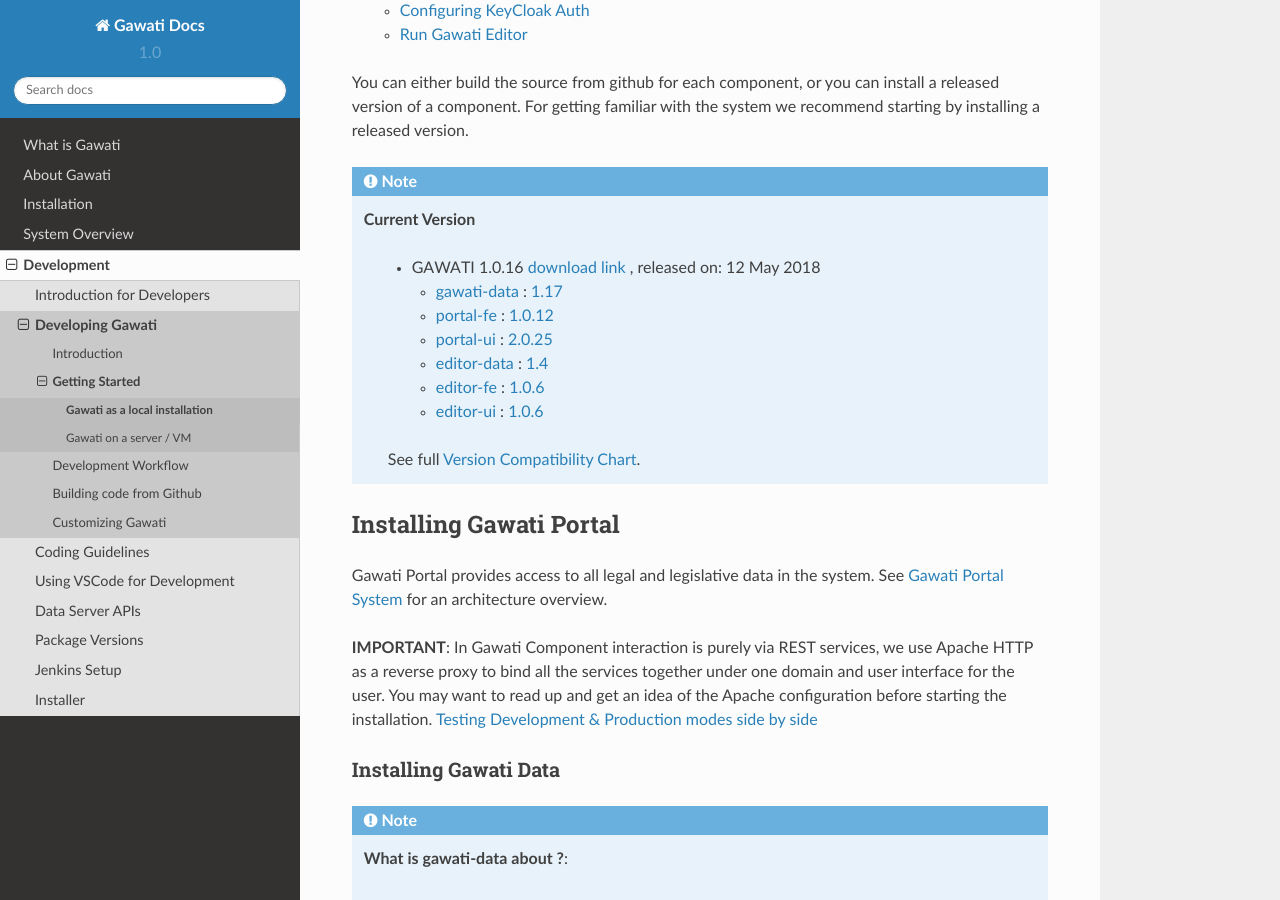
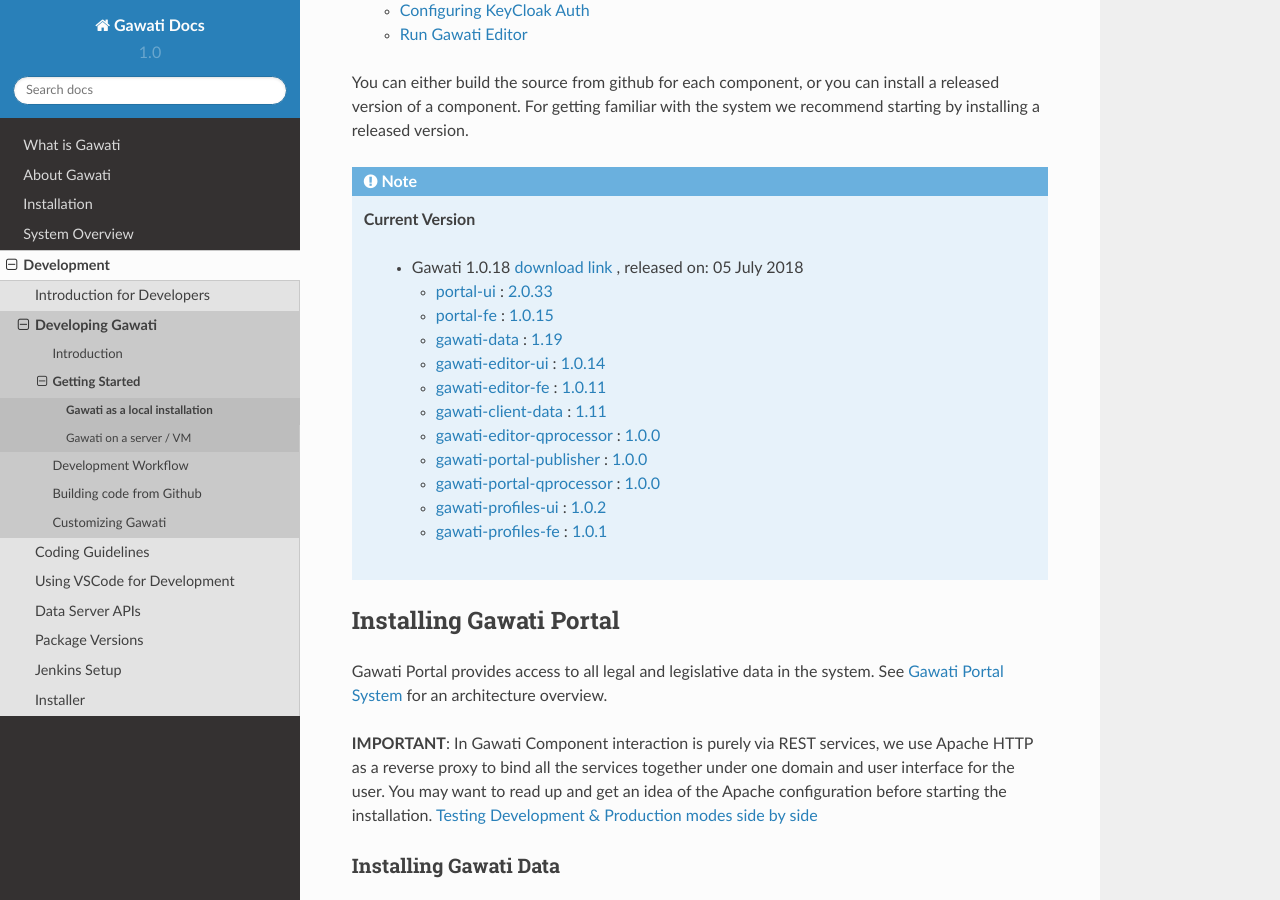
Before and after one commit to gawati/gawati-docs, a Sphinx documentation site: the page built from docs/source/development/dev-env-local.rst, in a window 1280 px wide and 900 px high, scrolled down 1835 px. Built offline with Sphinx 7.4.7 and the Read the Docs theme 2.0.0, drawn with Linux system fonts in a browser that asks for light colours; some of the changed text lies outside the part shown.

Commit message:
Updates to tdocs

```diff
--- a/docs/source/development/dev-env-local.rst
+++ b/docs/source/development/dev-env-local.rst
@@ -8,21 +8,7 @@ The below instructions are not specific to an operating system, the components w
 .. _inst-prerequisites:
 
 .. note::
-  **Pre-requisites (runtime):**
-
-    #. **JDK 1.8 LTS** - On Linux operating systems you can install `OpenJDK8 <http://openjdk.java.net/install/>`_; For `Windows <https://docs.oracle.com/javase/8/docs/technotes/guides/install/windows_jdk_install.html#CHDEBCCJ>`_ and for `Mac OSX <https://docs.oracle.com/javase/8/docs/technotes/guides/install/mac_jdk.html#CHDBADCG>`_ and `Using OS X Homebrew <https://stackoverflow.com/questions/24342886/how-to-install-java-8-on-mac/28635465#28635465>`_
-    #. **NodeJS LTS 8.11.x** - See `NodeJS LTS 8.11.x <https://nodejs.org/en/download/>`_. Alternatively you can install NVM (for `Linux <https://github.com/creationix/nvm/>`_ , `Windows <https://github.com/coreybutler/nvm-windows>`_ ) which lets you easily install parallel versions of NodeJS.
-    #. **eXist-db 3.4.1**: Download and install eXist-db 3.4.1, see `eXist-db <https://bintray.com/existdb/releases/exist/3.4.1/view>`_ Remember to note down the admin password of the eXist-db installation, you will need that later.   If you are installing eXist-db on Mac OS X, install it within the User folder, installing it in ``/Applications`` causes problems sometimes as the permissions required for eXist-db to write to the file system are for a super user.
-    #. **Apache HTTPD 2.4.x**: Install Apache, on Cent OS, Ubuntu and OS X this will likely be installed by default, on Windows you will have to download and install, see `Apache for Windows <https://www.apachehaus.com/cgi-bin/download.plx>`_; enable `mod_alias`, `mod_rewrite`, `mod_proxy`, `mod_proxy_http` and enable htaccess.
-    #. **KeyCloak 3.4.1**: Authentication server, provides single-sign-on, see :doc:`./authentication`
-    #. **RabbitMQ 3.7.6**: Message Queue server, used by the content sync engine that moves data between the  :ref:`gawati-editor` and the  :ref:`gawati-portal` see `installing rabbitmq server <https://www.rabbitmq.com/download.html>`_, `version 3.7.6 <https://bintray.com/rabbitmq/all/rabbitmq-server/3.7.6>`_ you will need to install Erlang 20.3 before that, see `installing erlang <http://www.erlang.org/downloads/20.3>`_.
-    #. **MongoDB 3.6.5 Community Edition**: Used by the Gawati User Profiles system, see `Download MongoDB <https://www.mongodb.com/download-center?jmp=nav#community>`_ , `Install MongoDb <https://docs.mongodb.com/manual/installation/>`_
-    #. **Jetty 9.4.6.v20170531**: Used by :ref:`gawati-portal` (NOTE: required, only if you are saving legal documents in XML format), `Download <https://repo1.maven.org/maven2/org/eclipse/jetty/jetty-distribution/9.4.6.v20170531/jetty-distribution-9.4.6.v20170531.zip>`_ , `Installing <https://www.eclipse.org/jetty/documentation/9.4.x/index.html>`_.
-
-  **Pre-requisites (development):**
-
-    #. *Ant*: Download and `install Ant <http://ant.apache.org/manual/install.html#installing>`_
-    #. *Visual Studio Code*: This is if you want play around with gawati code. Download, and setup Visual Studio Code (there are versions for Windows, OS X and Linux) for development, see `VS Code Setup <./using-vscode.rst>`_
+  .. include:: prerequisites.rst
 
 .. contents:: Table of Contents
   :local:
--- /dev/null
+++ b/docs/source/development/prerequisites.rst
@@ -0,0 +1,16 @@
+
+  **Pre-requisites (runtime):**
+
+    #. **JDK 1.8 LTS** - On Linux operating systems you can install `OpenJDK8 <http://openjdk.java.net/install/>`_; For `Windows <https://docs.oracle.com/javase/8/docs/technotes/guides/install/windows_jdk_install.html#CHDEBCCJ>`_ and for `Mac OSX <https://docs.oracle.com/javase/8/docs/technotes/guides/install/mac_jdk.html#CHDBADCG>`_ and `Using OS X Homebrew <https://stackoverflow.com/questions/24342886/how-to-install-java-8-on-mac/28635465#28635465>`_
+    #. **NodeJS LTS 8.11.x** - See `NodeJS LTS 8.11.x <https://nodejs.org/en/download/>`_. Alternatively you can install NVM (for `Linux <https://github.com/creationix/nvm/>`_ , `Windows <https://github.com/coreybutler/nvm-windows>`_ ) which lets you easily install parallel versions of NodeJS.
+    #. **eXist-db 4.3.0**: Download and install eXist-db 4.3.0, see `eXist-db <https://bintray.com/existdb/releases/exist/4.3.0/view>`_ Remember to note down the admin password of the eXist-db installation, you will need that later.   If you are installing eXist-db on Mac OS X, install it within the User folder, installing it in ``/Applications`` causes problems sometimes as the permissions required for eXist-db to write to the file system are for a super user.
+    #. **Apache HTTPD 2.4.x**: Install Apache, on Cent OS, Ubuntu and OS X this will likely be installed by default, on Windows you will have to download and install, see `Apache for Windows <https://www.apachehaus.com/cgi-bin/download.plx>`_; enable `mod_alias`, `mod_rewrite`, `mod_proxy`, `mod_proxy_http` and enable htaccess.
+    #. **KeyCloak 3.4.1**: Authentication server, provides single-sign-on, see :doc:`./authentication`
+    #. **RabbitMQ 3.7.6**: Message Queue server, used by the content sync engine that moves data between the  :ref:`gawati-editor` and the  :ref:`gawati-portal` see `installing rabbitmq server <https://www.rabbitmq.com/download.html>`_, `version 3.7.6 <https://bintray.com/rabbitmq/all/rabbitmq-server/3.7.6>`_ you will need to install Erlang 20.3 before that, see `installing erlang <http://www.erlang.org/downloads/20.3>`_.
+    #. **MongoDB 3.6.5 Community Edition**: Used by the Gawati User Profiles system, see `Download MongoDB <https://www.mongodb.com/download-center?jmp=nav#community>`_ , `Install MongoDb <https://docs.mongodb.com/manual/installation/>`_
+    #. **Jetty 9.4.6.v20170531**: Used by :ref:`gawati-portal` (NOTE: required, only if you are saving legal documents in XML format), `Download <https://repo1.maven.org/maven2/org/eclipse/jetty/jetty-distribution/9.4.6.v20170531/jetty-distribution-9.4.6.v20170531.zip>`_ , `Installing <https://www.eclipse.org/jetty/documentation/9.4.x/index.html>`_.
+
+  **Pre-requisites (development):**
+
+    #. *Ant*: Download and `install Ant <http://ant.apache.org/manual/install.html#installing>`_
+    #. *Visual Studio Code*: This is if you want play around with gawati code. Download, and setup Visual Studio Code (there are versions for Windows, OS X and Linux) for development, see `VS Code Setup <./using-vscode.rst>`_
--- a/docs/source/development/version-info.rst
+++ b/docs/source/development/version-info.rst
@@ -1,18 +1,26 @@
 
 **Current Version**
 
-  * GAWATI 1.0.16  `download link <http://dl.gawati.org/dev/1.0.16>`_ , released on: 12 May 2018
+  * Gawati 1.0.18  `download link <http://dl.gawati.org/dev/1.0.18>`_ , released on: 05 July 2018
 
-    - `gawati-data <https://github.com/gawati/gawati-data>`_ : `1.17 <https://github.com/gawati/gawati-data/tree/5e6a1b0143b4493b5e5778c1adb1dcd13efde5db>`_
+    - `portal-ui <https://github.com/gawati/gawati-portal-ui>`_ : `2.0.33 <https://github.com/gawati/gawati-portal-ui/tree/c82422d039b5e78e464417ad72fe6e80d50934c2>`_
 
-    - `portal-fe <https://github.com/gawati/gawati-portal-fe>`_ : `1.0.12 <https://github.com/gawati/gawati-portal-fe/tree/cb97a77c3e66c256fbf0453ef99cd86fb292d3b1>`_
+    - `portal-fe <https://github.com/gawati/gawati-portal-fe>`_ : `1.0.15 <https://github.com/gawati/gawati-portal-fe/tree/cba0f638907b800b1bd60b76f98c470f26ef9fc0>`_
 
-    - `portal-ui <https://github.com/gawati/gawati-portal-ui>`_ : `2.0.25 <https://github.com/gawati/gawati-portal-ui/tree/890ecdfbdea5aae4ca32ed0713cfd192020dc300>`_
+    - `gawati-data <https://github.com/gawati/gawati-data>`_ : `1.19 <https://github.com/gawati/gawati-data/tree/d1ddeeae5e2bf82ab3d97b206afce97789a8009b>`_
 
-    - `editor-data <https://github.com/gawati/gawati-client-data>`_ : `1.4 <https://github.com/gawati/gawati-client-data/tree/65a097a0ebfed476b9948122ea44664ecc72ec3a>`_
+    - `gawati-editor-ui <https://github.com/gawati/gawati-editor-ui>`_ : `1.0.14 <https://github.com/gawati/gawati-editor-ui/tree/88cb79af333366ab39c89cc0381b4b6205dd03cb>`_
 
-    - `editor-fe <https://github.com/gawati/gawati-editor-fe>`_ : `1.0.6 <https://github.com/gawati/gawati-editor-fe/tree/a4a34890208377d8e89d923cad2ef746f5e18ee7>`_
+    - `gawati-editor-fe <https://github.com/gawati/gawati-editor-fe>`_ : `1.0.11 <https://github.com/gawati/gawati-editor-fe/tree/9ecd15dc65ac22cbd473aa266aa2f5c9c4913637>`_
 
-    - `editor-ui <https://github.com/gawati/gawati-editor-ui>`_ : `1.0.6 <https://github.com/gawati/gawati-editor-ui/tree/d207448795fb764a924c1022de2900b225128d55>`_
+    - `gawati-client-data <https://github.com/gawati/gawati-client-data>`_ : `1.11 <https://github.com/gawati/gawati-client-data/tree/0db11bbbd3bad561e837f404b2db3d4b6a35282f>`_
 
-  See full :doc:`Version Compatibility Chart <./version-compat>`.
+    - `gawati-editor-qprocessor <https://github.com/gawati/gawati-editor-qprocessor>`_ : `1.0.0 <https://github.com/gawati/gawati-editor-qprocessor/tree/9ce666cb5bf9ce81031d26bc2f13523c42440ae9>`_
+
+    - `gawati-portal-publisher <https://github.com/gawati/gawati-portal-publisher>`_ : `1.0.0 <https://github.com/gawati/gawati-portal-publisher/tree/842ec23ac76d0f9300ca306349c815bcb822c7fa>`_
+
+    - `gawati-portal-qprocessor <https://github.com/gawati/gawati-portal-qprocessor>`_ : `1.0.0 <https://github.com/gawati/gawati-portal-qprocessor/tree/edb495ad25ac9de2c2cba210ba0cd0f85fcc63c6>`_
+
+    - `gawati-profiles-ui <https://github.com/gawati/gawati-profiles-ui>`_ : `1.0.2 <https://github.com/gawati/gawati-profiles-ui/tree/4c2769db14f6e42d34a7766b467c8088ab7f5a32>`_
+
+    - `gawati-profiles-fe <https://github.com/gawati/gawati-profiles-fe>`_ : `1.0.1 <https://github.com/gawati/gawati-profiles-fe/tree/f4c47604f4983cc6a075f489c6aa3fa57cf05658>`_
```
